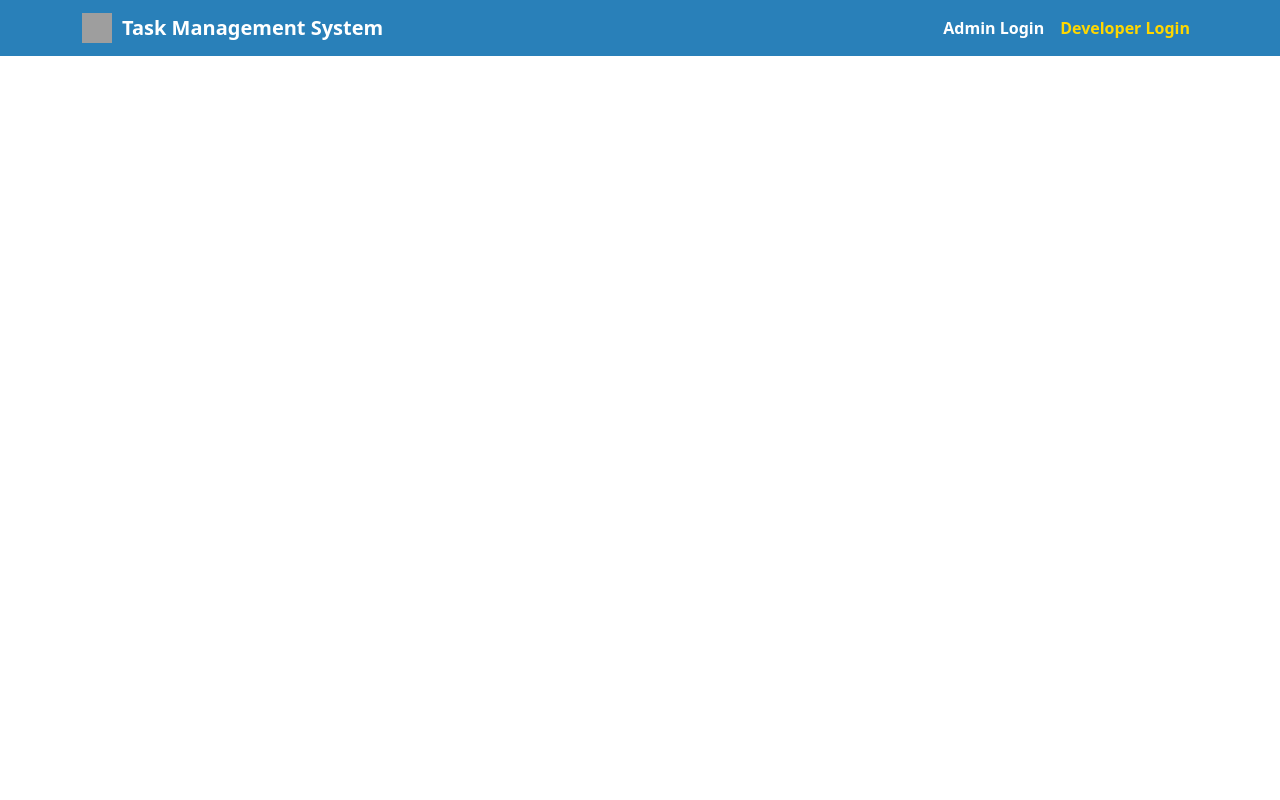
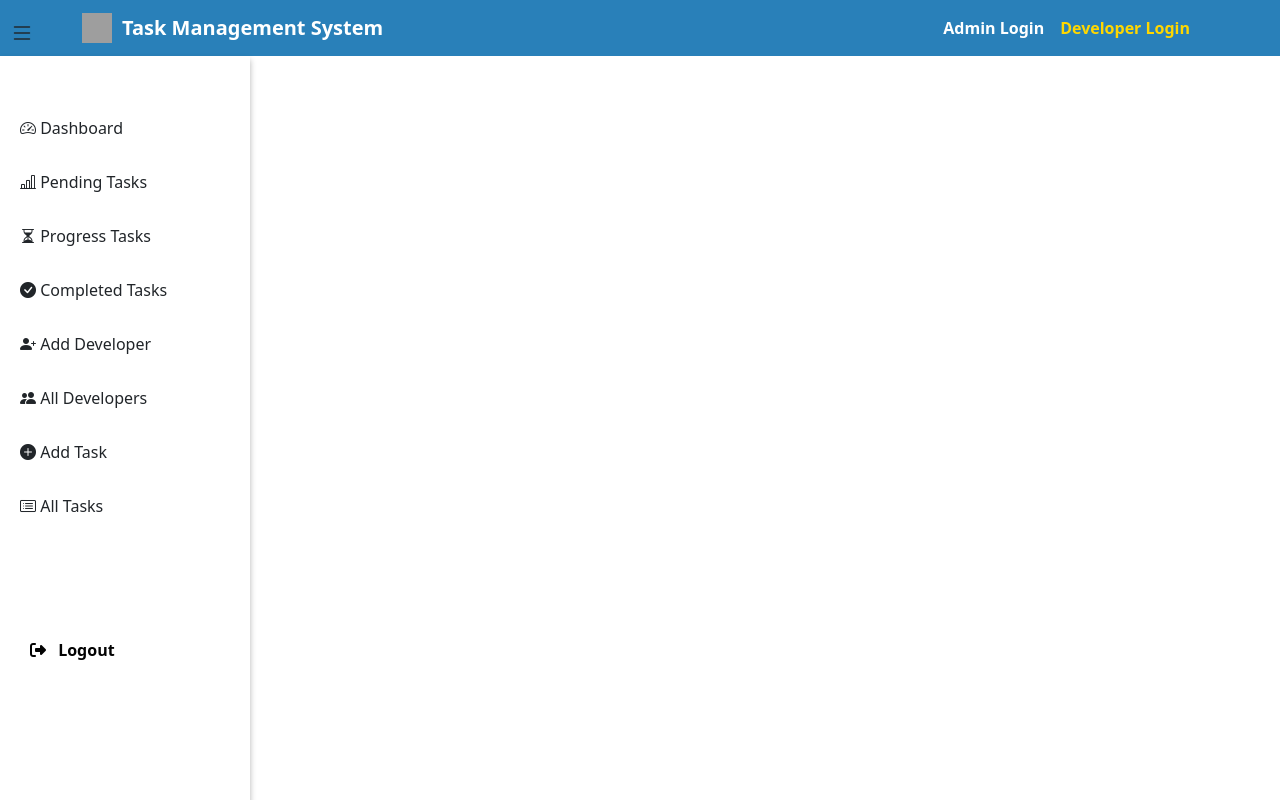
Before and after one commit to Kapil110248/Task-Manegement-App, a React (Vite) app: page /adminLayout in a window 1280 px wide. Built offline with nearby package versions, Linux system fonts and the light colour scheme; grey boxes are pictures that could not be loaded.

Commit message:
update this code

```diff
--- a/src/App.jsx
+++ b/src/App.jsx
@@ -2,16 +2,28 @@ import { BrowserRouter, Routes, Route } from "react-router-dom";
 import React ,{useState} from "react";
 
 import NavigationBar from "./components/Navbar/NavigationBar";
-//Login Components
+//Developer Components
 import Developer from "./components/Developer/DeveloperLogin";
-import Admin from "./components/Admin/AdminLogin";
-
-// Developer Layout and Pages
 import DeveloperLayout from "./components/Developer/Sidebar/layoutDeveloper"; // Correct name
 import DeveloperDashBoard from "./components/Developer/DeveloperPages/Dashboard";
 import ProgressTasks from "./components/Developer/DeveloperPages//ProgressTasks";
+import PendingTask from "./components/Developer/DeveloperPages/PendingTask";
 import CompletedTasks from "./components/Developer/DeveloperPages/CompletedTasks";
-import PendingTask from "./components/Developer/DeveloperPages/PendingTask";
+
+// Admin Components
+import Admin from "./components/Admin/AdminLogin";
+import AdminLayout from "./components/Admin/Sidebar/layoutAdmin";
+import AdminDashboard from "./components/Admin/AdminPage/adminDashboard"; // Correct name
+import AdminPendingTask from "./components/Admin/AdminPage/AdminPending"; // Correct name
+import AdminProgressTasks from "./components/Admin/AdminPage/AdminProgress"; // Correct name
+import AdminCompletedTasks from "./components/Admin/AdminPage/AdminCompleted"; // Correct name
+import AddDeveloper from "./components/Admin/AdminPage/AddDeveloper"; // Correct name
+import AllDeveloper from "./components/Admin/AdminPage/AllDeveloper"; // Correct name
+import AddTask from "./components/Admin/AdminPage/AddTasks"; // Correct name
+import AllTasks from "./components/Admin/AdminPage/AllTasks"; // Correct name
+
+
+
 
 // Admin Layout and Pages
 
@@ -26,10 +38,23 @@ function App() {
         <NavigationBar />
 
         <Routes>
-          <Route path="/developer" element={<Developer />} />
-          <Route path="/admin" element={<Admin />} />
+          {/* Admin Routes  */}
+           <Route path="/admin" element={<Admin />} />
+         <Route path="/adminLayout" element={<AdminLayout />} />
+          <Route path="/admin/dashboard" element={<AdminDashboard />} />
+          <Route path="/admin/pending-tasks" element={<AdminPendingTask />} />
+          <Route path="/admin/progress-tasks" element={<AdminProgressTasks tasks={tasks} />} />
+          <Route path="/admin/completed-tasks" element={<AdminCompletedTasks tasks={tasks} />} />
+          <Route path="/admin/add-developer" element={<AddDeveloper />} />
+          <Route path="/admin/all-developers" element={<AllDeveloper />} />
+          <Route path="/admin/add-task" element={<AddTask />} />
+          <Route path="/admin/all-tasks" element={<AllTasks tasks={tasks} />} />
 
 
+          {/* Developer Routes */}
+
+
+          <Route path="/developer" element={<Developer />} />
             <Route path="/"element={<DeveloperLayout />}>
             <Route path="/developerDashboard" element={<DeveloperDashBoard tasks={tasks} setTasks={setTasks} />} />
             <Route path="/Progress" element={<ProgressTasks tasks={tasks} />} />
--- /dev/null
+++ b/src/components/Admin/AdminPage/AddDeveloper.jsx
@@ -0,0 +1,9 @@
+import React from 'react'
+
+function AddDeveloper() {
+  return (
+    <div>AddDeveloper</div>
+  )
+}
+
+export default AddDeveloper
--- /dev/null
+++ b/src/components/Admin/AdminPage/AddTasks.jsx
@@ -0,0 +1,9 @@
+import React from 'react'
+
+function AddTasks() {
+  return (
+    <div>AddTasks</div>
+  )
+}
+
+export default AddTasks
--- /dev/null
+++ b/src/components/Admin/AdminPage/AdminCompleted.jsx
@@ -0,0 +1,9 @@
+import React from 'react'
+
+function AdminCompleted() {
+  return (
+    <div>AdminCompleted</div>
+  )
+}
+
+export default AdminCompleted
--- /dev/null
+++ b/src/components/Admin/AdminPage/AdminPending.jsx
@@ -0,0 +1,9 @@
+import React from 'react'
+
+function AdminPending() {
+  return (
+    <div>AdminPending</div>
+  )
+}
+
+export default AdminPending
--- /dev/null
+++ b/src/components/Admin/AdminPage/AdminProgress.jsx
@@ -0,0 +1,9 @@
+import React from 'react'
+
+function AdminProgress() {
+  return (
+    <div>AdminProgress</div>
+  )
+}
+
+export default AdminProgress
--- /dev/null
+++ b/src/components/Admin/AdminPage/AllDeveloper.jsx
@@ -0,0 +1,9 @@
+import React from 'react'
+
+function AllDeveloper() {
+  return (
+    <div>AllDeveloper</div>
+  )
+}
+
+export default AllDeveloper
--- /dev/null
+++ b/src/components/Admin/AdminPage/AllTasks.jsx
@@ -0,0 +1,9 @@
+import React from 'react'
+
+function AllTasks() {
+  return (
+    <div>AllTasks</div>
+  )
+}
+
+export default AllTasks
--- /dev/null
+++ b/src/components/Admin/AdminPage/adminDashboard.jsx
@@ -0,0 +1,9 @@
+import React from 'react'
+
+function adminDashboard() {
+  return (
+    <div>adminDashboard</div>
+  )
+}
+
+export default adminDashboard
--- a/src/components/Admin/Sidebar/layoutAdmin.jsx
+++ b/src/components/Admin/Sidebar/layoutAdmin.jsx
@@ -0,0 +1,44 @@
+import React, { useState } from "react";
+import { Outlet, useLocation } from "react-router-dom";
+import SidebarAdmin from "./sidebarAdmin";
+
+function AdminLayout() {
+  const [isSidebarOpen, setSidebarOpen] = useState(true); // ✅ Fixed import
+
+  return (
+    <div style={{ display: "flex" }}>
+      {/* Toggle Icon */}
+      <div
+        style={{
+          position: "fixed",
+          top: "15px",
+          left: "10px",
+          cursor: "pointer",
+          fontSize: "24px",
+        }}
+        onClick={() => setSidebarOpen(!isSidebarOpen)}
+      >
+        <i className="bi bi-list"></i>
+      </div>
+
+      {/* Sidebar */}
+      <SidebarAdmin isOpen={isSidebarOpen} />
+
+      {/* Main content */}
+      <div
+        style={{
+          marginLeft: "200px",
+          transition: "0.3s",
+          padding: "20px",
+          width: "100%",
+        }}
+      >
+        <div style={{ marginLeft: "650px", marginTop: "50px" }}>
+          <Outlet />
+        </div>
+      </div>
+    </div>
+  );
+}
+
+export default AdminLayout;
--- /dev/null
+++ b/src/components/Admin/Sidebar/sidebarAdmin.css
@@ -0,0 +1,15 @@
+.sidebar-container{
+    /* padding: 20px;
+    border-radius: 8px;
+    box-shadow: 0 2px 4px rgba(0, 0, 0, 0.1);
+    width: 250px;
+
+    position: fixed;
+    */
+    width: 250px;
+    height: 100vh;
+    color: rgb(3, 3, 3);
+    position: fixed;
+    box-shadow: 0px 4px 6px rgba(0, 0, 0, 0.3)
+
+}
--- a/src/components/Admin/Sidebar/sidebarAdmin.jsx
+++ b/src/components/Admin/Sidebar/sidebarAdmin.jsx
@@ -0,0 +1,64 @@
+import React from "react";
+import { NavLink } from "react-router-dom";
+
+function SidebarAdmin({ isOpen }) {
+  if (!isOpen) return null;
+
+  return (
+    <div className="sidebar-container">
+      <ul
+        className="list-unstyled"
+        style={{ marginTop: "60px", cursor: "pointer", marginLeft: "20px" }}
+      >
+        <li className="nav-item">
+          <NavLink to="/admin/dashboard" className="nav-link text-dark">
+            <i className="bi bi-speedometer2"></i> Dashboard
+          </NavLink>
+        </li>
+        <li style={{ marginTop: "30px" }} className="nav-item">
+          <NavLink to="/admin/pending-tasks" className="nav-link text-dark">
+            <i className="bi bi-bar-chart-line"></i> Pending Tasks
+          </NavLink>
+        </li>
+        <li style={{ marginTop: "30px" }} className="nav-item">
+          <NavLink to="/admin/progress-tasks" className="nav-link text-dark">
+            <i className="bi bi-hourglass-split"></i> Progress Tasks
+          </NavLink>
+        </li>
+        <li style={{ marginTop: "30px" }} className="nav-item">
+          <NavLink to="/admin/completed-tasks" className="nav-link text-dark">
+            <i className="bi bi-check-circle-fill"></i> Completed Tasks
+          </NavLink>
+        </li>
+        <li style={{ marginTop: "30px" }} className="nav-item">
+          <NavLink to="/admin/add-developer" className="nav-link text-dark">
+            <i className="bi bi-person-plus-fill"></i> Add Developer
+          </NavLink>
+        </li>
+        <li style={{ marginTop: "30px" }} className="nav-item">
+          <NavLink to="/admin/all-developers" className="nav-link text-dark">
+            <i className="bi bi-people-fill"></i> All Developers
+          </NavLink>
+        </li>
+        <li style={{ marginTop: "30px" }} className="nav-item">
+          <NavLink to="/admin/add-task" className="nav-link text-dark">
+            <i className="bi bi-plus-circle-fill"></i> Add Task
+          </NavLink>
+        </li>
+        <li style={{ marginTop: "30px" }} className="nav-item">
+          <NavLink to="/admin/all-tasks" className="nav-link text-dark">
+            <i className="bi bi-card-list"></i> All Tasks
+          </NavLink>
+        </li>
+        <li
+          style={{ marginTop: "120px", marginLeft: "10px", fontWeight: "bold", cursor: "pointer" }}
+          onClick={() => alert("Logout functionality to be implemented")}
+        >
+          <i className="fas fa-sign-out-alt me-2"></i> Logout
+        </li>
+      </ul>
+    </div>
+  );
+}
+
+export default SidebarAdmin;
```
